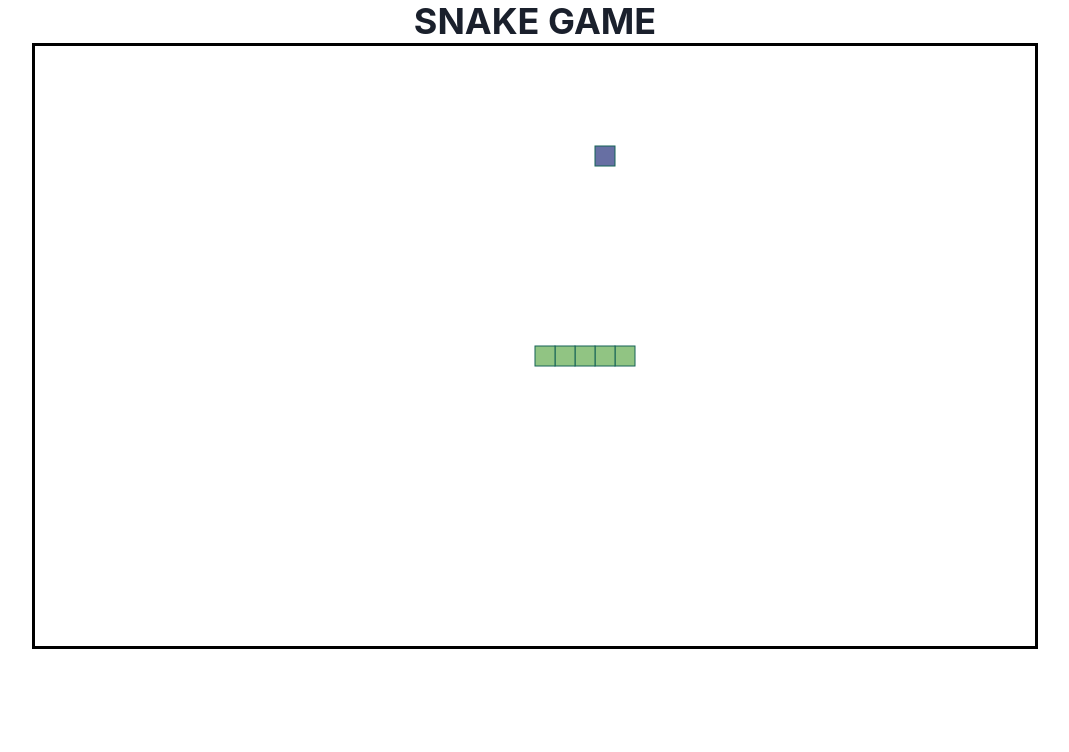
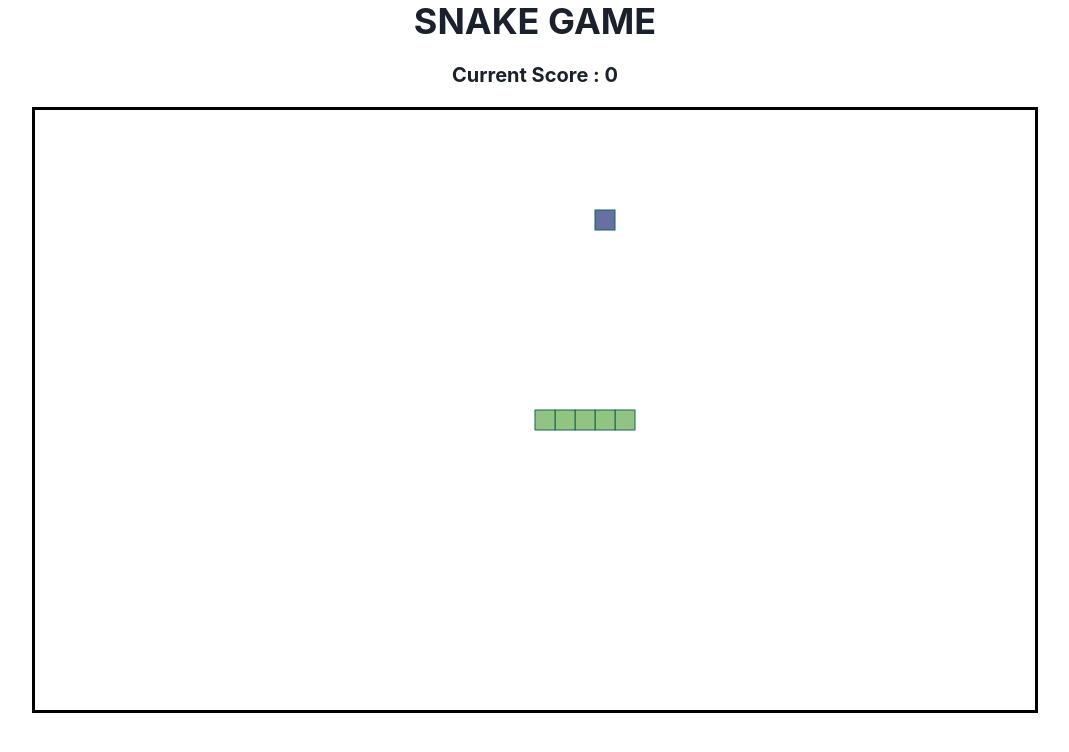
Before and after one commit to gribdesbois/snake-game-redux-redux-saga, a React (Vite) app in the folder vite-project/: page / in a window 1280 px wide. Shown: the top 752 px of the page, without its empty margins (105-1174 px from the left). Built offline with nearby package versions, Linux system fonts and the light colour scheme.

Commit message:
scoreCard

```diff
--- a/vite-project/src/App.tsx
+++ b/vite-project/src/App.tsx
@@ -12,6 +12,7 @@ const App = () => {
           <Heading as="h1" size="xl">
             SNAKE GAME
           </Heading>
+          <ScoreCard />
           <CanvasBoard height={600} width={1000} />
         </Container>
       </ChakraProvider>
--- a/vite-project/src/components/ScoreCard.tsx
+++ b/vite-project/src/components/ScoreCard.tsx
@@ -1,7 +1,15 @@
-import React from 'react'
+import { Heading } from '@chakra-ui/react'
+import { useSelector } from 'react-redux'
+import { IGlobalState } from '../store/reducers'
 
 const ScoreCard = () => {
-  return <div>ScoreCard</div>
+  const score = useSelector((state: IGlobalState) => state.score)
+
+  return (
+    <Heading as="h2" size="md" mt={5} mb={5}>
+      Current Score : {score}
+    </Heading>
+  )
 }
 
 export default ScoreCard
--- a/vite-project/src/store/reducers/index.tsx
+++ b/vite-project/src/store/reducers/index.tsx
@@ -5,6 +5,7 @@ import {
   RIGHT,
   SET_DIS_DIRECTION,
   INCREASE_SNAKE,
+  INCREMENT_SCORE,
 } from '../actions'
 
 const GlobalState = {
@@ -17,6 +18,7 @@ interface ISnakeCoord {
 export interface IGlobalState {
   snake: ISnakeCoord[] | []
   disallowedDirection: string
+  score: number
 }
 
 const globalState: IGlobalState = {
@@ -29,6 +31,7 @@ const globalState: IGlobalState = {
     { x: 500, y: 300 },
   ],
   disallowedDirection: '',
+  score: 0,
 }
 
 const gameReducer = (state = globalState, action: any) => {
@@ -66,6 +69,11 @@ const gameReducer = (state = globalState, action: any) => {
           },
         ],
       }
+    case INCREMENT_SCORE:
+      return {
+        ...state,
+        score: state.score + 1,
+      }
 
     default:
       return state
```
